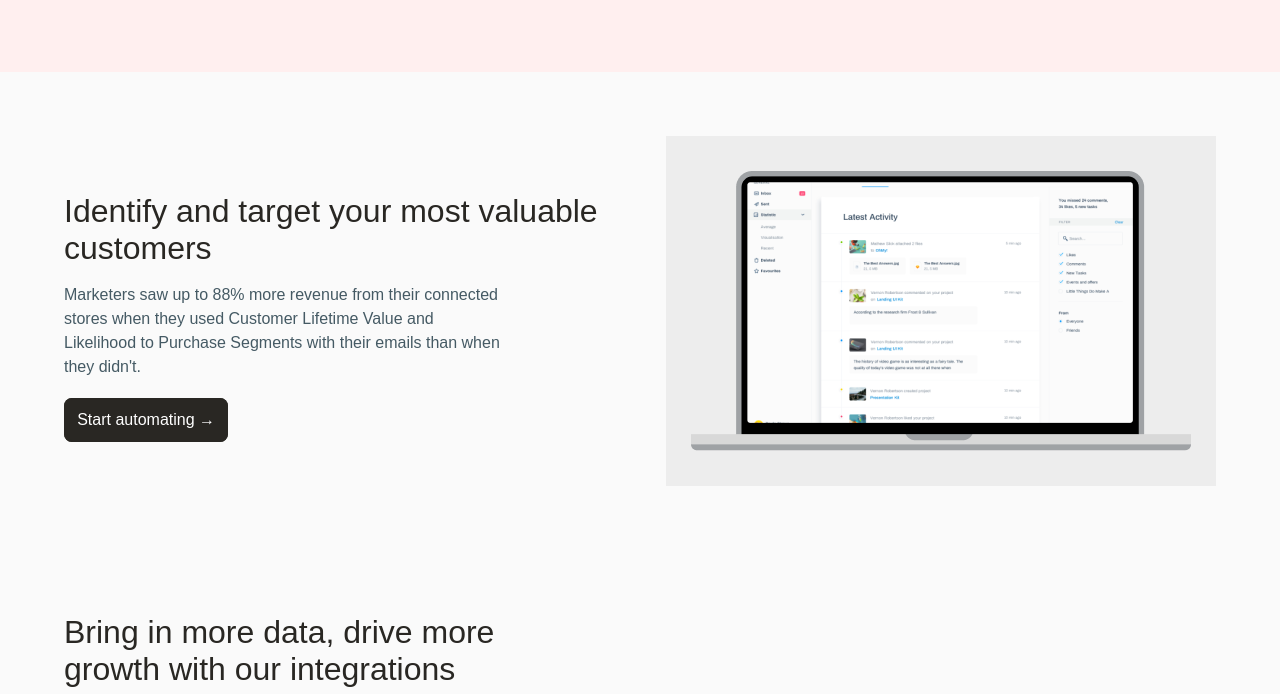
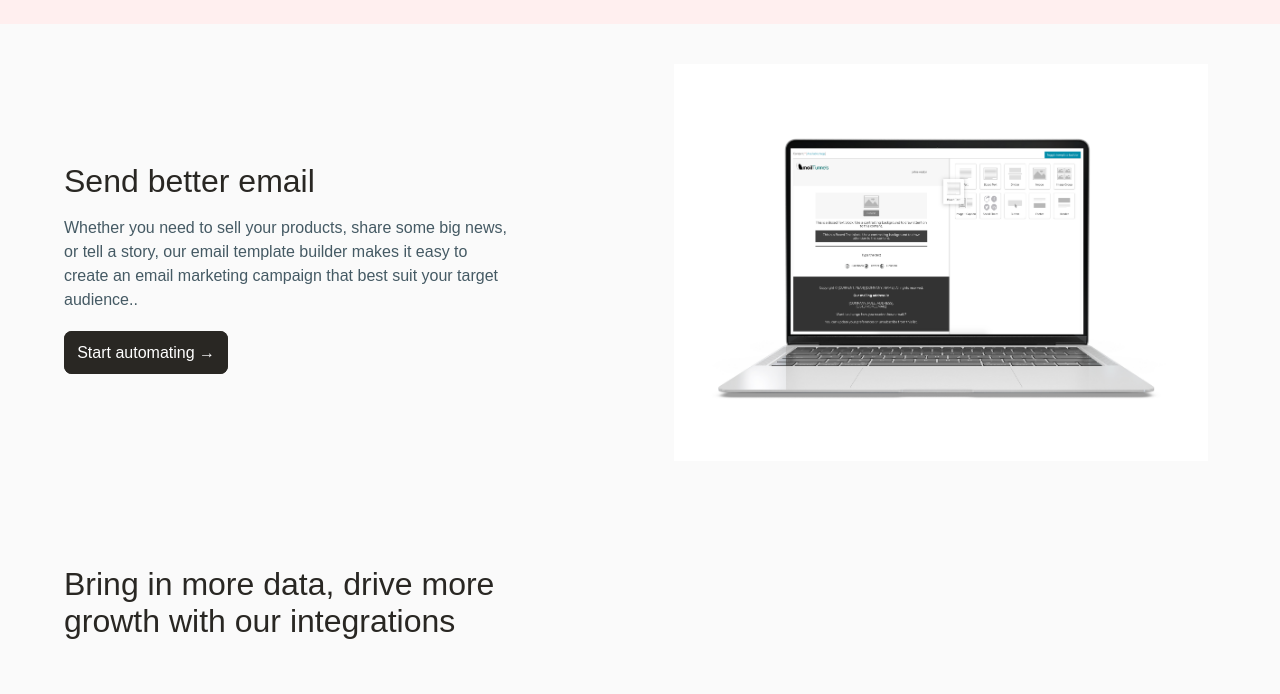
Before and after one commit to Oluwafemimicheal/dev, a browser extension: page MailTunnels/index.html in a window 1280 px wide. Shown: the part 3260-3954 px from the top of the page. Drawn offline with Linux system fonts and the light colour scheme.

Commit message:
initial commit

```diff
--- a/MailTunnels/css/style.css
+++ b/MailTunnels/css/style.css
@@ -427,7 +427,7 @@ ul li:hover {
 }
 
 #user-experience picture img {
-    width: 80%;
+    width: 70%;
 }
 
 
@@ -460,7 +460,6 @@ ul li:hover {
 #user-testimony picture {
     width: 550px;
     height: 350px;
-    background-color: rgb(237, 237, 237);
     justify-content: center !important;
     padding: 0.8rem 0.5rem;
 }
--- a/MailTunnels/index.html
+++ b/MailTunnels/index.html
@@ -215,14 +215,14 @@
         <section id="user-testimony" class="animate">
             <div class="container user-content flex">
                 <article class="content-text">
-                    <h2>Identify and target your most valuable customers</h2>
-                    <p>Marketers saw up to 88% more revenue from their connected stores when they used Customer Lifetime Value and Likelihood to Purchase Segments with their emails than when they didn't.</p>
+                    <h2>Send better email</h2>
+                    <p>Whether you need to sell your products, share some big news, or tell a story, our email template builder makes it easy to create an email marketing campaign that best suit your target audience..</p>
                     <a href="#" class="btn btn-primary">Start automating &#8594;</a>
                 </article>
                 <figure>
                     <picture class="flex">
                         <div class="testimony-box flex flex f-jc">
-                            <img src="image/mac1.png" class="img" alt="">
+                            <img src="image/Desktop view3.png" alt="Loading">
                         </div>
                     </picture>
                 </figure>
```
Also changed, not shown: MailTunnels/image/Desktop view3.png (added), 1 other file.
